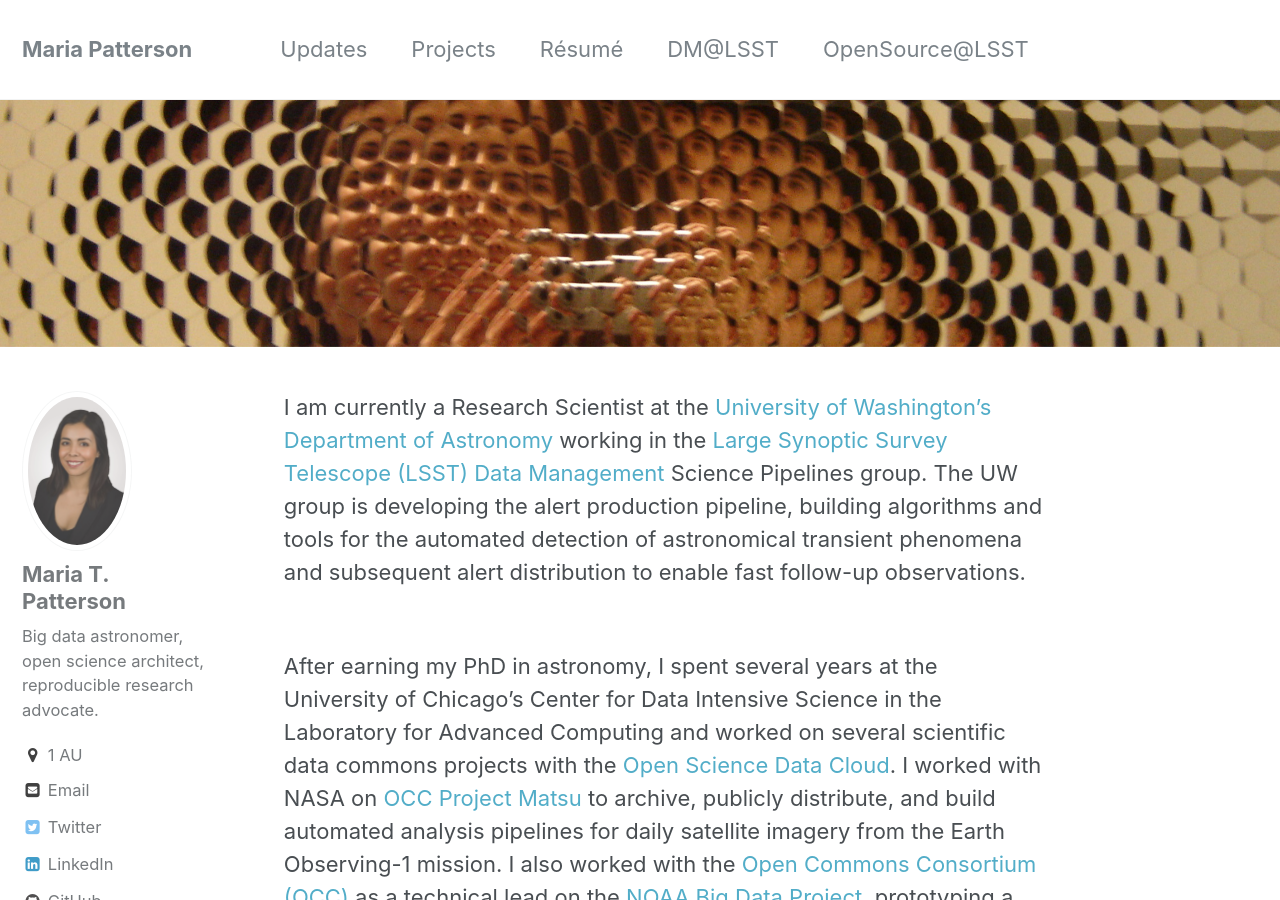
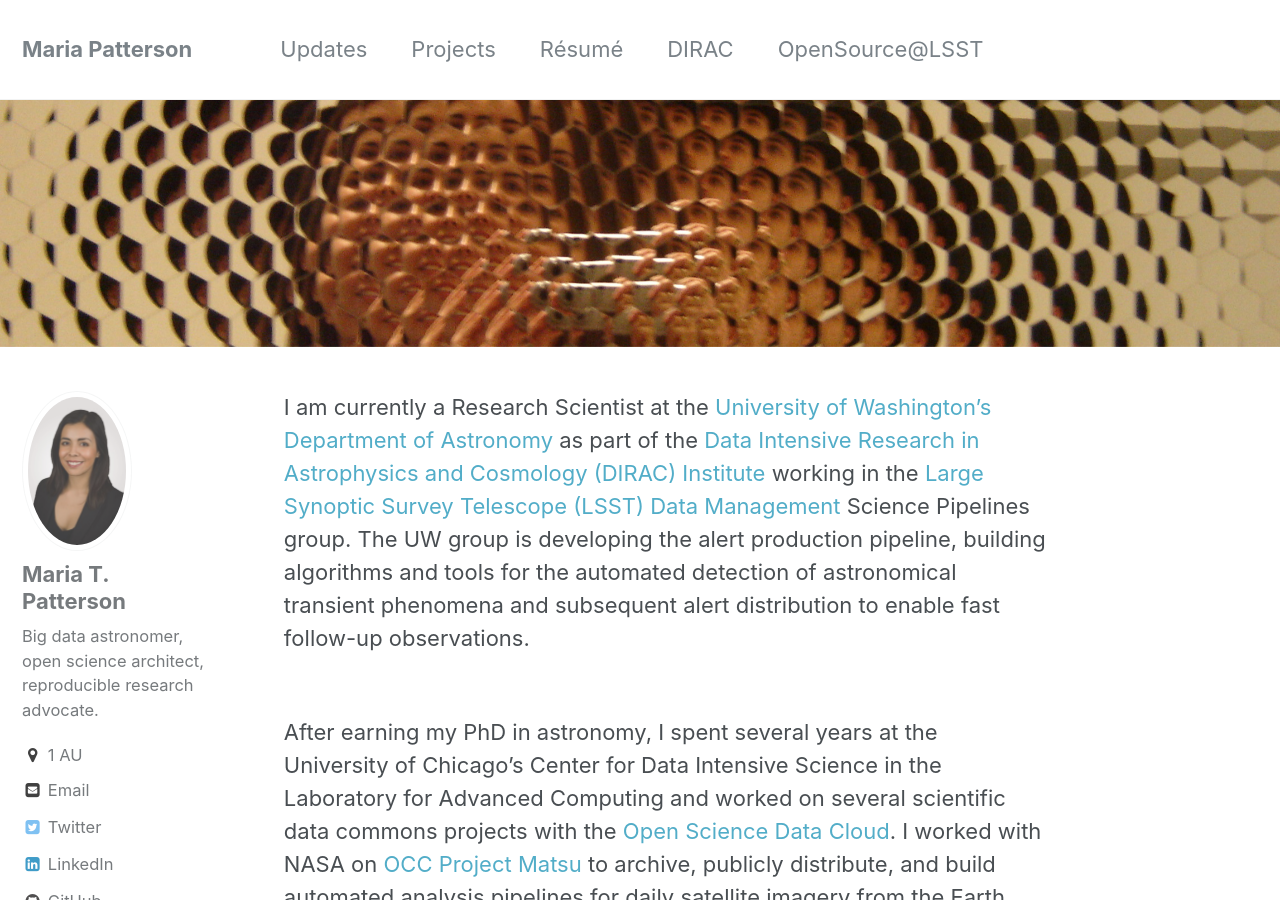
Before and after one commit to mtpatter/mtpatter.github.io, a Jekyll site: the page built from _pages/home.md, in a window 1280 px wide and 900 px high. Built offline with Jekyll 4.4.1, drawn with Linux system fonts in a browser that asks for light colours.

Commit message:
Add DIRAC.

```diff
--- a/_data/navigation.yml
+++ b/_data/navigation.yml
@@ -6,7 +6,7 @@ main:
     url: /projects/
   - title: "Résumé"
     url: /resume/
-  - title: "DM@LSST"
-    url: http://dm.lsst.org
+  - title: "DIRAC"
+    url: http://dirac.astro.washington.edu
   - title: "OpenSource@LSST"
     url: http://github.com/LSST
--- a/_pages/home.md
+++ b/_pages/home.md
@@ -5,7 +5,7 @@ header:
   image: /assets/images/selfie.jpg
 ---
 
-I am currently a Research Scientist at the [University of Washington's Department of Astronomy](http://depts.washington.edu/astron/) working in the [Large Synoptic Survey Telescope (LSST) Data Management](http://dm.lsst.org) Science Pipelines group. The UW group is developing the alert production pipeline, building algorithms and tools for the automated detection of astronomical transient phenomena and subsequent alert distribution to enable fast follow-up observations.
+I am currently a Research Scientist at the [University of Washington's Department of Astronomy](http://depts.washington.edu/astron/) as part of the [Data Intensive Research in Astrophysics and Cosmology (DIRAC) Institute](https://dirac.astro.washington.edu) working in the [Large Synoptic Survey Telescope (LSST) Data Management](https://www.lsst.org/about/dm) Science Pipelines group. The UW group is developing the alert production pipeline, building algorithms and tools for the automated detection of astronomical transient phenomena and subsequent alert distribution to enable fast follow-up observations.
 
 <br> After earning my PhD in astronomy, I spent several years at the University of Chicago's Center for Data Intensive Science in the Laboratory for Advanced Computing and worked on several scientific data commons projects with the [Open Science Data Cloud](https://www.opensciencedatacloud.org). I worked with NASA on [OCC Project Matsu](https://matsu.opensciencedatacloud.org) to archive, publicly distribute, and build automated analysis pipelines for daily satellite imagery from the Earth Observing-1 mission. I also worked with the [Open Commons Consortium (OCC)](http://occ-data.org) as a technical lead on the [NOAA Big Data Project](https://data-alliance.noaa.gov), prototyping a data digital identifier service to access NEXRAD data independent of its physical location and across cloud platforms.
 
```
